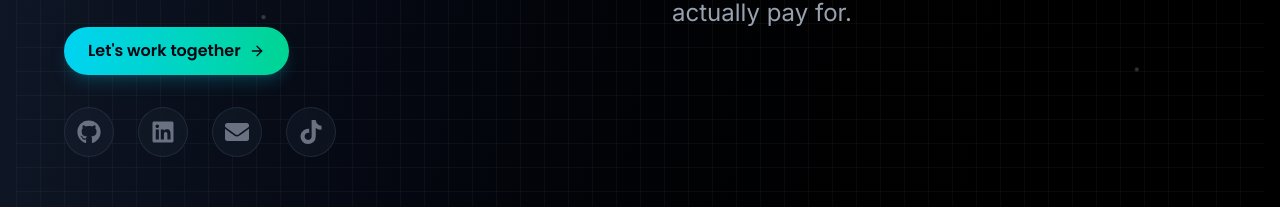
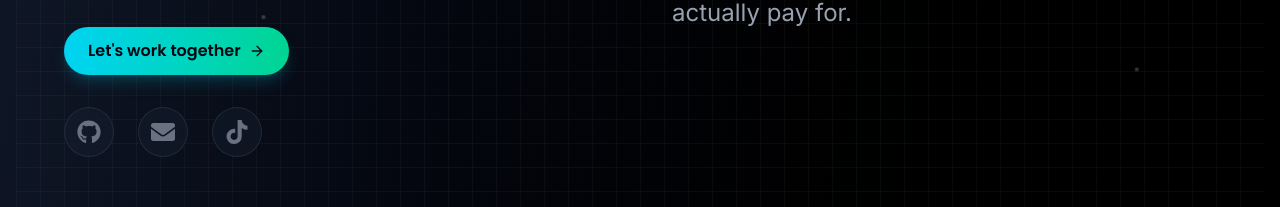
Before and after one commit to Stephen-Ogunjobi/portfolio, a React (Vite) app: page / in a window 1280 px wide. Shown: the part 385-592 px from the top of the page. Built offline with nearby package versions, Linux system fonts and the light colour scheme.

Commit message:
update: hide linkedin icon from hero

```diff
--- a/src/components/HeroSection.tsx
+++ b/src/components/HeroSection.tsx
@@ -13,7 +13,7 @@ import {
   SiPrisma,
   SiNestjs,
 } from "react-icons/si";
-import { FaGithub, FaLinkedin, FaEnvelope, FaTiktok } from "react-icons/fa";
+import { FaGithub, FaEnvelope, FaTiktok } from "react-icons/fa";
 import { ArrowRight } from "lucide-react";
 import { useEffect, useState } from "react";
 
@@ -41,12 +41,13 @@ export default function HeroSection() {
       url: "https://github.com/stephen-ogunjobi",
       color: "hover:text-gray-300",
     },
-    {
-      name: "LinkedIn",
-      icon: FaLinkedin,
-      url: "www.linkedin.com/in/stephen-ogunjobi-367aba368",
-      color: "hover:text-blue-400",
-    },
+    // To restore, uncomment and add FaLinkedin back to the react-icons/fa import
+    // {
+    //   name: "LinkedIn",
+    //   icon: FaLinkedin,
+    //   url: "www.linkedin.com/in/stephen-ogunjobi-367aba368",
+    //   color: "hover:text-blue-400",
+    // },
     {
       name: "Email",
       icon: FaEnvelope,
```
